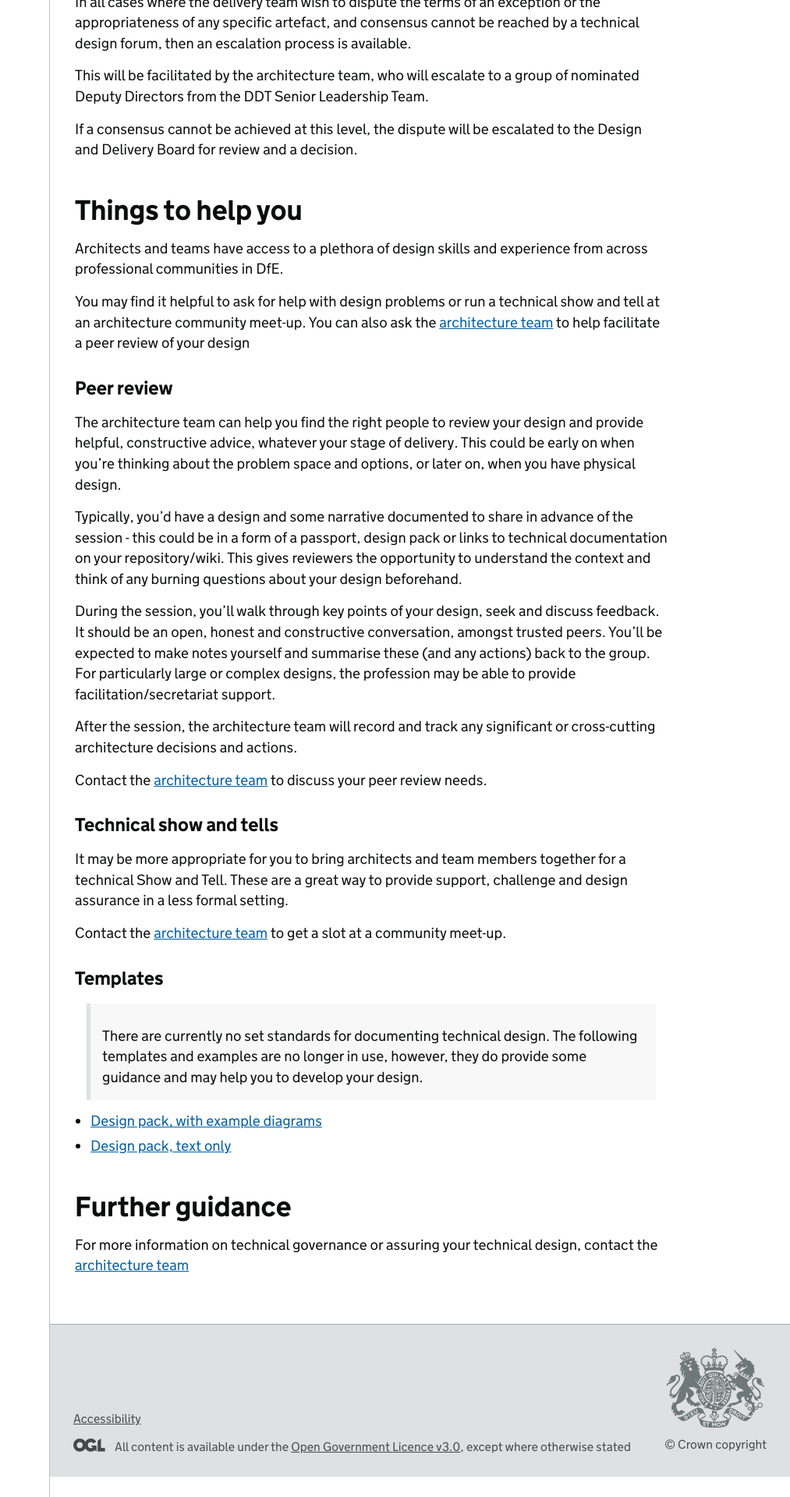
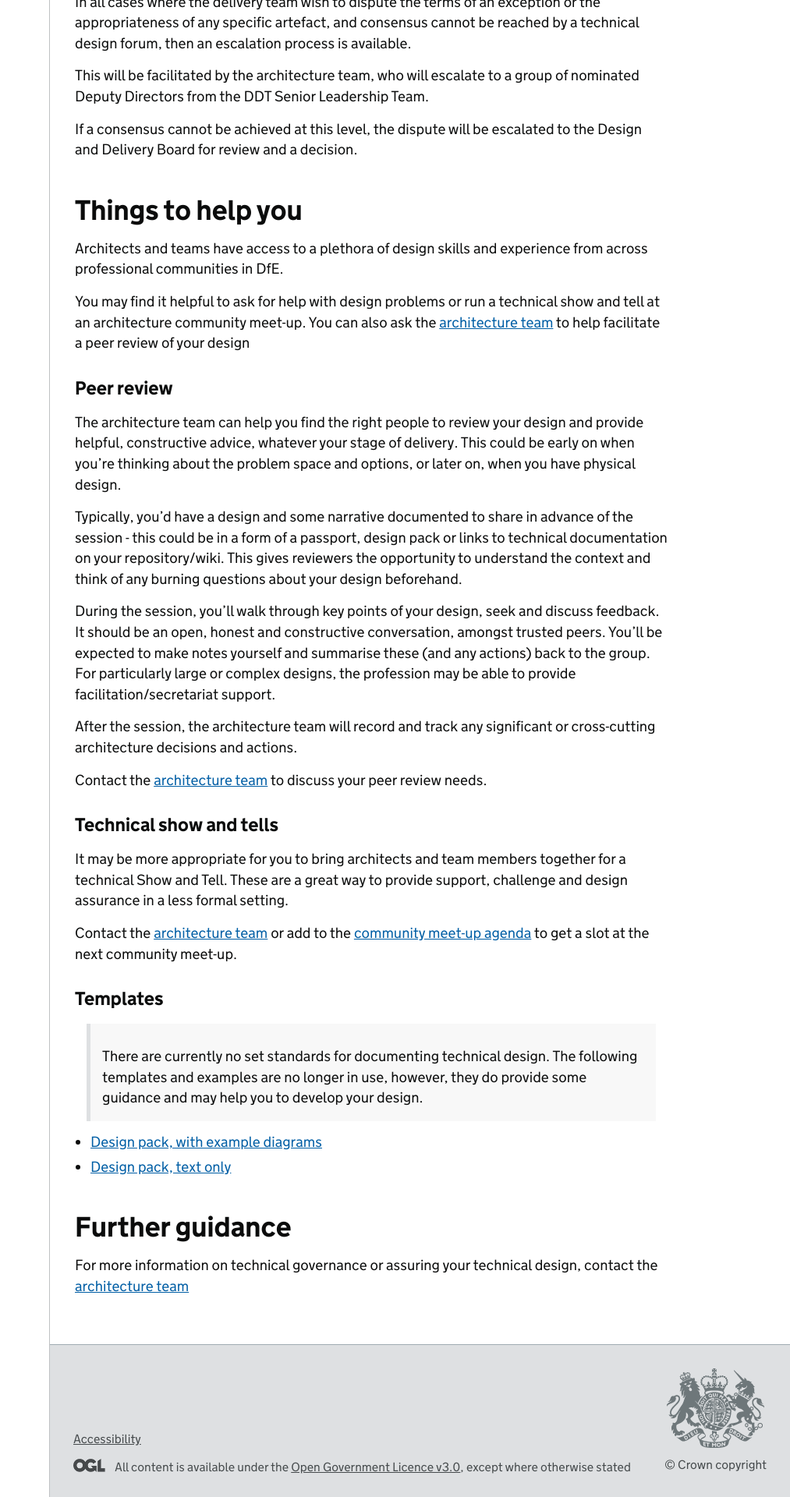
Before and after one commit to DFE-Digital/architecture, a Jekyll site: the page built from governance/technical-governance.md, in a window 1280 px wide. Shown: the part 2915-4835 px from the top of the page at 78% size, without its empty margins (267-1280 px from the left). Built offline with Jekyll 4.4.1, drawn with Linux system fonts in a browser that asks for light colours; our own code applies the rules of GitHub Pages for plain Markdown files.

Commit message:
Updated community meet-up link

```diff
--- a/governance/technical-governance.md
+++ b/governance/technical-governance.md
@@ -98,7 +98,7 @@ Contact the [architecture team](mailto:architecture.profession@education.gov.uk)
 
 It may be more appropriate for you to bring architects and team members together for a technical Show and Tell. These are a great way to provide support, challenge and design assurance in a less formal setting.
 
-Contact the [architecture team](mailto:architecture.profession@education.gov.uk) to get a slot at a community meet-up.
+Contact the [architecture team](mailto:architecture.profession@education.gov.uk) or add to the [community meet-up agenda](https://educationgovuk.sharepoint.com/:w:/r/sites/architecture/WorkplaceDocuments/Community/Meet%20ups/Architecture%20Community%20Meet-up%20-%20Schedule%20and%20Agenda.docx?d=w2c07d8b55f624fcdb6739fab9b7ed8d3&csf=1&web=1&e=Qlm7lw) to get a slot at the next community meet-up.
 
 ### Templates
 
```
